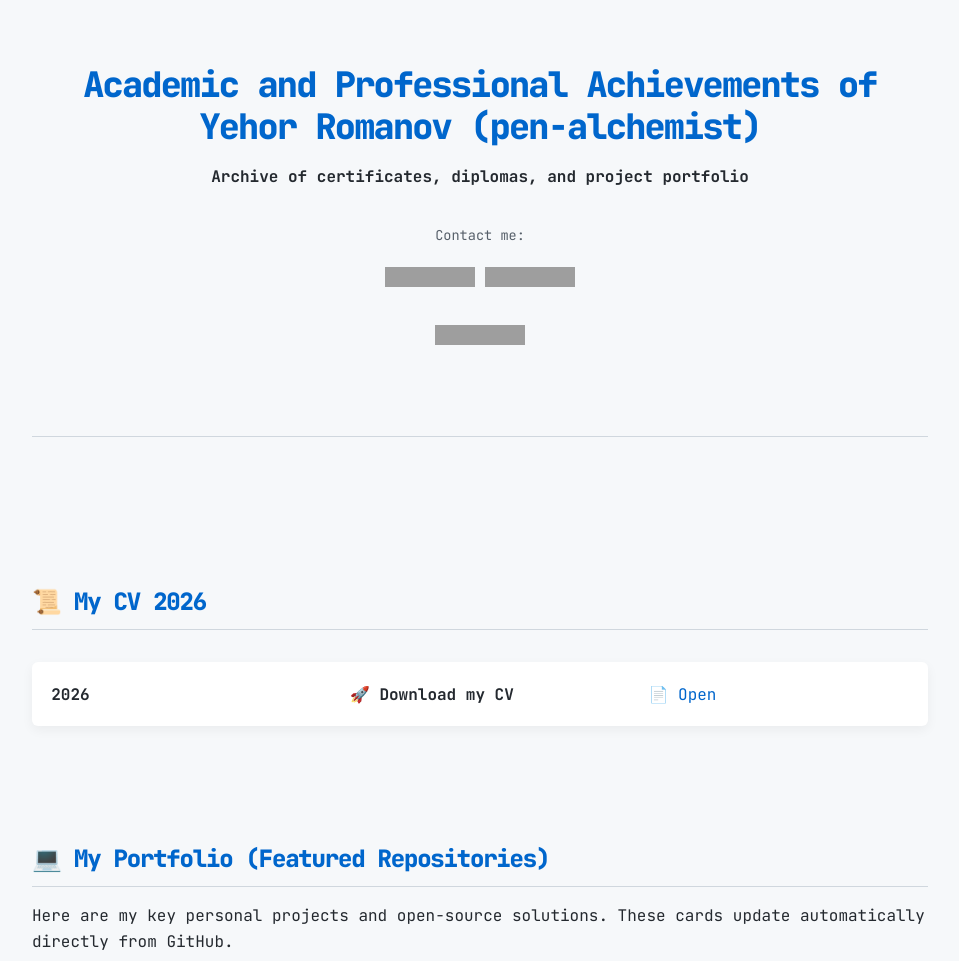
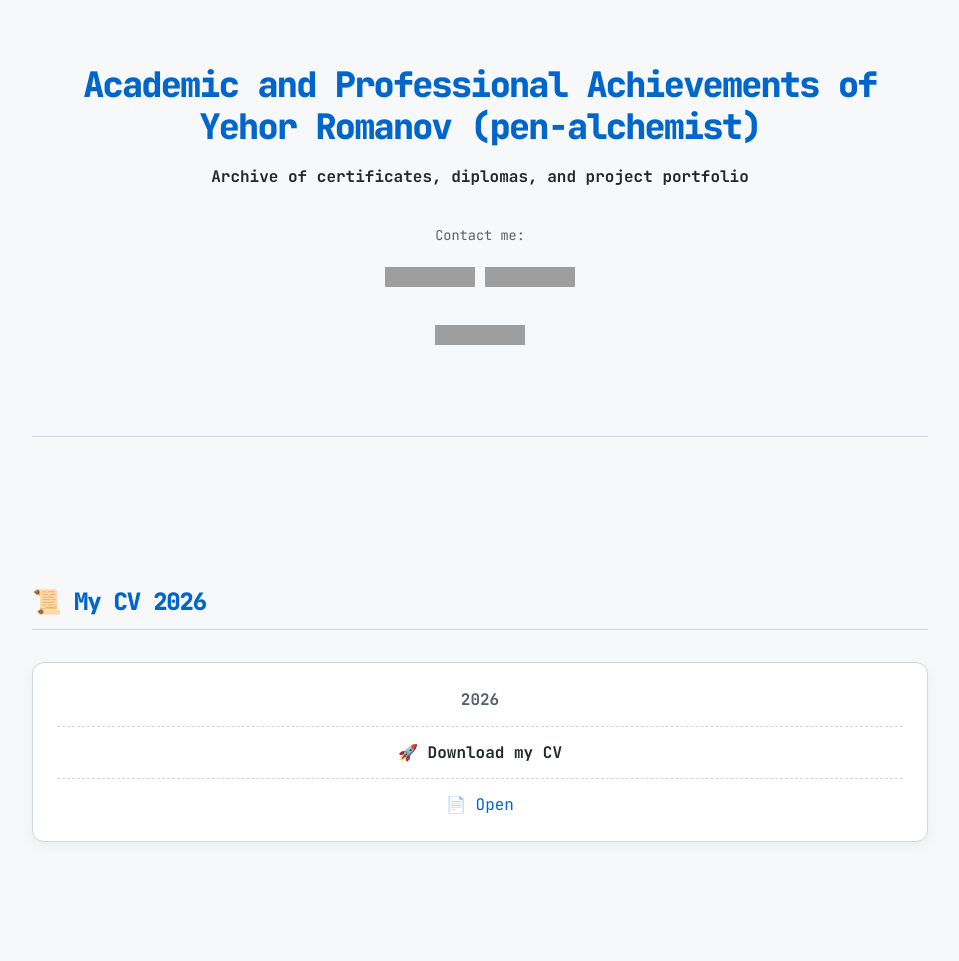
Before and after one commit to pen-alchemist/pen-alchemist.github.io, a Jekyll site: the page built from README.md, in a window 1280 px wide. Shown: the top 961 px of the page, without its empty margins (160-1119 px from the left). Built offline with Jekyll 4.4.1, drawn with Linux system fonts in a browser that asks for light colours; our own code applies the rules of GitHub Pages for plain Markdown files; some of the changed text lies outside the part shown; grey boxes are pictures that could not be loaded.

Commit message:
Update style.css

```diff
--- a/assets/css/style.css
+++ b/assets/css/style.css
@@ -121,43 +121,58 @@ sub {
 
 table {
   width: 100%;
-  border-collapse: collapse;
+  border-collapse: separate;
+  border-spacing: 0;
   margin: 2rem 0;
-  background-color: var(--surface-color);
-  border-radius: 6px;
-  overflow: hidden;
-  box-shadow: var(--shadow-elevation);
-  table-layout: fixed;
+  background: transparent;
+  box-shadow: none;
 }
 
-th, td {
-  padding: 1.2rem;
-  text-align: left;
-  border-bottom: 1px solid var(--border-color);
+thead {
+  display: none;
+}
+
+tbody {
+  display: grid;
+  grid-template-columns: repeat(auto-fit, minmax(280px, 1fr));
+  gap: 1.5rem;
+}
+
+tr {
+  background-color: var(--surface-color);
+  border-radius: 12px;
+  box-shadow: var(--shadow-elevation);
+  display: flex;
+  flex-direction: column;
+  padding: 1.5rem;
+  transition: transform 0.3s cubic-bezier(0.175, 0.885, 0.32, 1.275), box-shadow 0.3s ease;
+  border: 1px solid var(--border-color);
+}
+
+tr:hover {
+  transform: translateY(-5px);
+  box-shadow: 0 8px 24px rgba(0, 0, 0, 0.15);
+  background-color: var(--surface-color);
+}
+
+td {
+  display: block;
+  padding: 0.8rem 0;
+  text-align: center!important;
+  border-bottom: 1px dashed var(--border-color);
   word-wrap: break-word;
 }
 
-th {
-  background-color: var(--surface-color);
+td:first-child {
   font-weight: 700;
-  color: var(--accent-color);
-  border-bottom: 2px solid var(--border-color);
+  color: var(--text-muted);
+  padding-top: 0;
 }
 
-tr:last-child td {
+td:last-child {
   border-bottom: none;
-}
-
-tr:nth-child(even) {
-  background-color: var(--bg-color);
-}
-
-tr {
-  transition: background-color 0.2s ease;
-}
-
-tr:hover {
-  background-color: var(--table-hover);
+  padding-bottom: 0;
+  margin-top: auto;
 }
 
 div[align="center"] {
@@ -242,12 +257,6 @@ div[align="center"]:has(a > img[src*="github-readme-stats"]) img {
     max-width: 100%;
   }
 
-  table {
-    display: block;
-    overflow-x: auto;
-    white-space: nowrap;
-  }
-
   #theme-toggle-btn {
     bottom: 1.5rem;
     right: 1.5rem;
```
